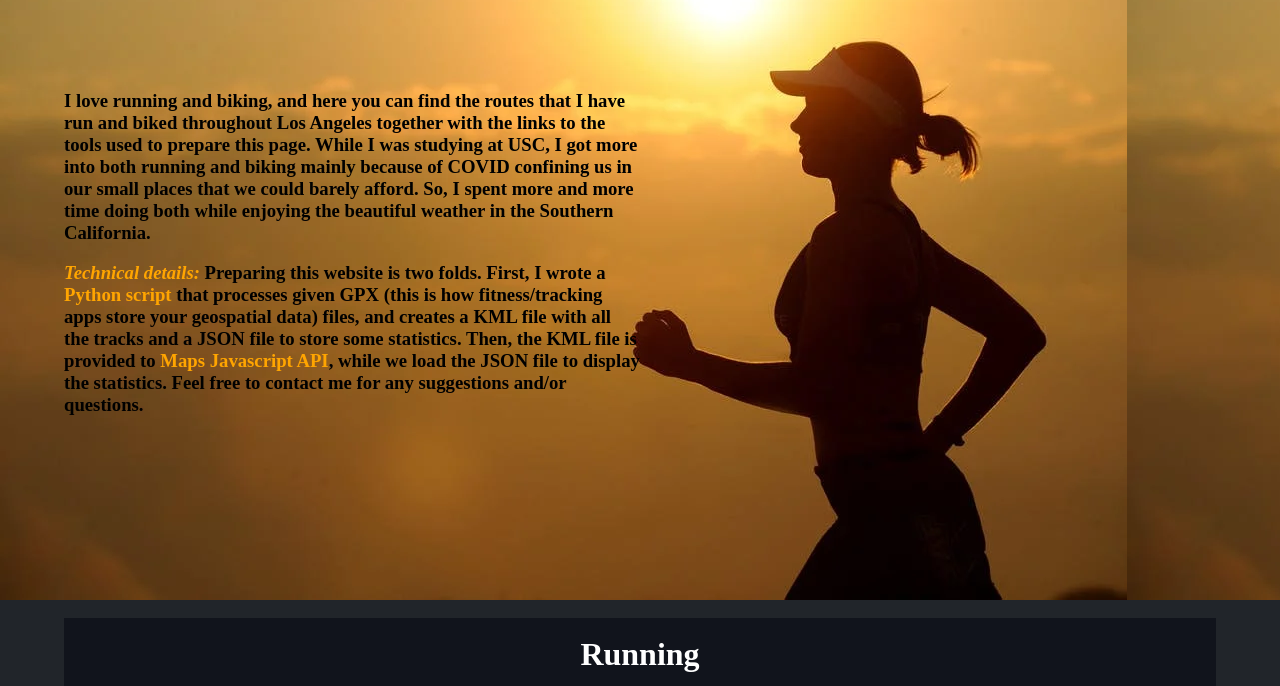
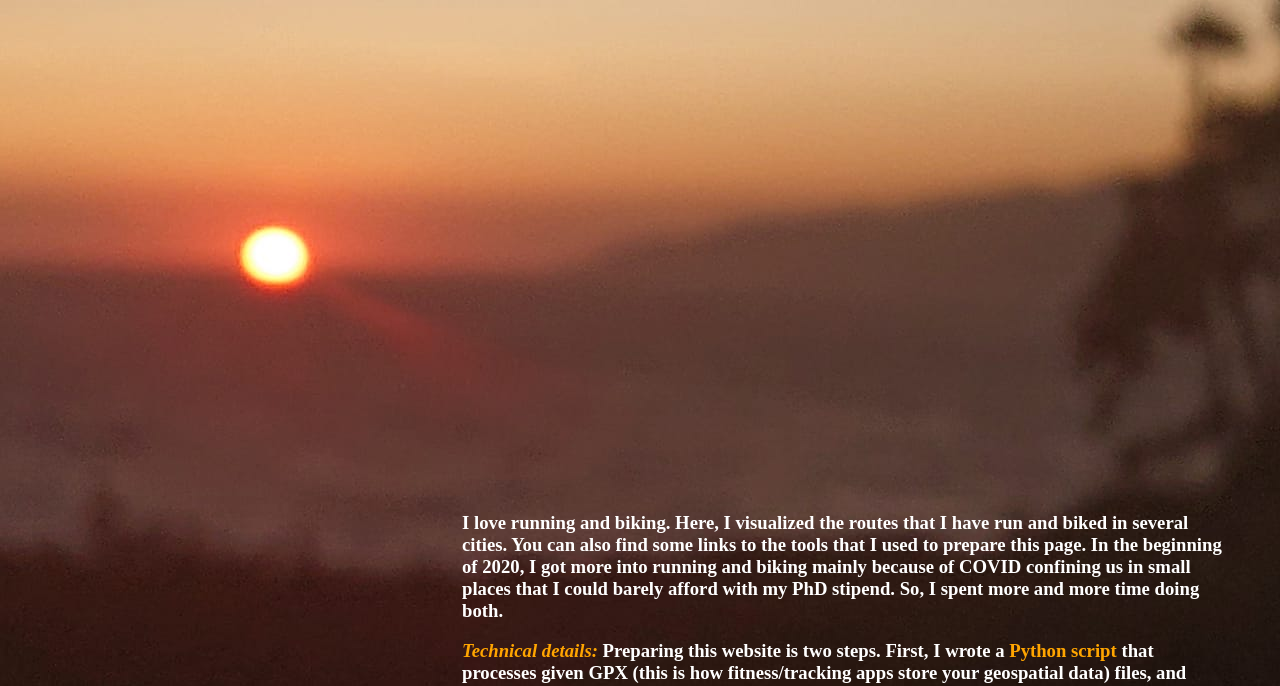
Before and after one commit to Avcu/avcu.github.io, a Jekyll site: the page tracks/sample.html, which Jekyll copies as it is, in a window 1280 px wide. Shown: the top 686 px of the page. Built offline with Jekyll 4.4.1, drawn with Linux system fonts in a browser that asks for light colours.

Commit message:
change the design of the tracks page, and a link from the main page

```diff
--- a/tracks/sample.html
+++ b/tracks/sample.html
@@ -8,15 +8,13 @@
 
   <body>
     <div class="intro">
-      <br><br><br><br><br>
       <div class="intro_text">
-        <h3>I love running and biking, and here you can find the routes that I have run
-          and biked throughout Los Angeles together with the links to the tools used to prepare this page.
-          While I was studying at USC, I got more into both running and biking mainly
-          because of COVID confining us in our small places that we could barely afford.
-          So, I spent more and more time doing both while enjoying the beautiful weather in the Southern California.
+        <h3>I love running and biking. Here, I visualized the routes that I have run
+          and biked in several cities. You can also find some links to the tools that I used to prepare this page.
+          In the beginning of 2020, I got more into running and biking mainly because of COVID confining us in small places that
+          I could barely afford with my PhD stipend. So, I spent more and more time doing both.
         </h3><br>
-        <h3> <i>Technical details:</i> Preparing this website is two folds. First, I wrote a
+        <h3> <i>Technical details:</i> Preparing this website is two steps. First, I wrote a
           <a href="https://github.com/Avcu/GPX-data-pipeline">Python script</a>
           that processes given GPX (this is how fitness/tracking apps store your geospatial data) files, and
           creates a KML file with all the tracks and a JSON file to store some statistics. Then, the KML file is
--- a/tracks/style.css
+++ b/tracks/style.css
@@ -7,20 +7,22 @@
 }
 
 body {
-  background-color: #21252a;
+  background-color: #101010;
 }
 
 .intro {
 	background-image: url("assets/runningImage.jpg");
-	background-position: top 600px left 0px;
-	height: 600px;
+	height: 800px;
+	position: relative;
 }
 .intro_text {
-	width: 45%;
-	margin-left: 5%;
+	position: absolute;
+	width: 60%;
+	bottom: 50px;
+	right: 50px;
 }
 .intro_text h3{
-	color: #000000;
+	color: #FFFFFF;
 }
 .intro_text a, i{
 	text-decoration:none;
@@ -32,12 +34,12 @@ body {
 div.content_run {
   margin-left: 5%;
   margin-right: 5%;
-  background-color: #11141c;
+  background-color: #000000;
 }
 div.content_bike {
   margin-left: 5%;
   margin-right: 5%;
-  background-color: #11141c;
+  background-color: #000000;
 }
 
 .flex-container {
```
Also changed, not shown: index.md (+18 -5 lines), tracks/assets/runningImage.jpg, tracks/assets/runningImage_v1.jpg (added).
